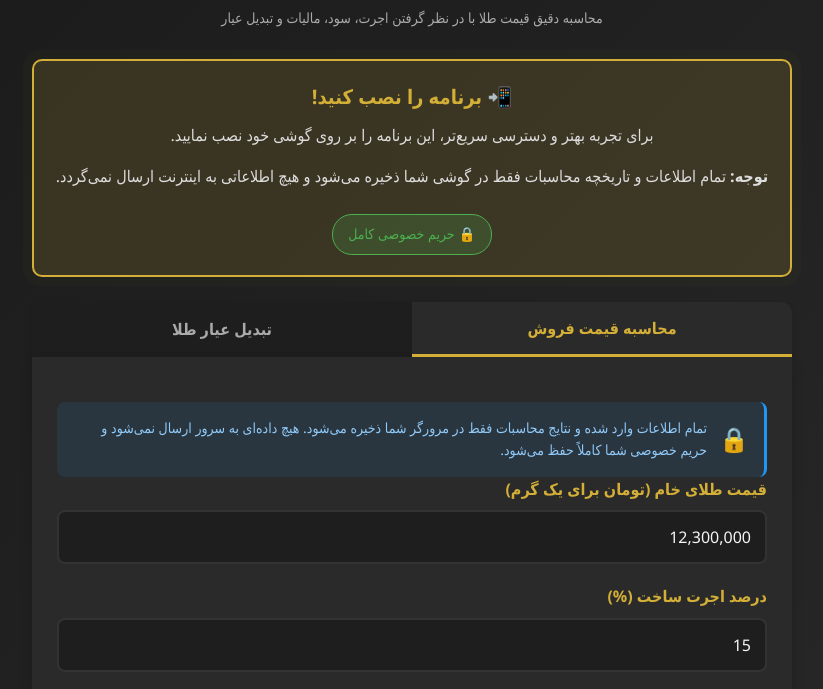
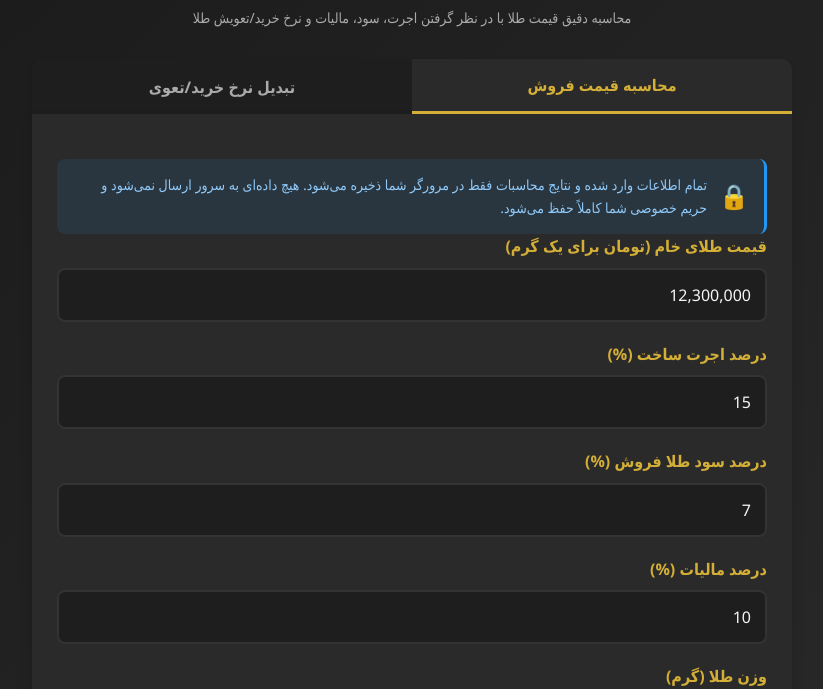
Before and after one commit to bahabahador/GOLD-CALC, a plain HTML site: page index.html in a window 1280 px wide. Shown: the part 88-777 px from the top of the page, without its empty margins (228-1051 px from the left). Drawn offline with Linux system fonts and the light colour scheme.

Commit message:
Update app description and tab labels in index.html

```diff
--- a/index.html
+++ b/index.html
@@ -411,19 +411,12 @@
     <div class="container">
         <header>
             <h1>🧮 ماشین حساب طلا</h1>
-            <p class="app-description">محاسبه دقیق قیمت طلا با در نظر گرفتن اجرت، سود، مالیات و تبدیل عیار</p>
+            <p class="app-description">محاسبه دقیق قیمت طلا با در نظر گرفتن اجرت، سود، مالیات و نرخ خرید/تعویش طلا</p>
         </header>
-
-        <div class="install-notice">
-            <h3>📲 برنامه را نصب کنید!</h3>
-            <p>برای تجربه بهتر و دسترسی سریع‌تر، این برنامه را بر روی گوشی خود نصب نمایید.</p>
-            <p><strong>توجه:</strong> تمام اطلاعات و تاریخچه محاسبات فقط در گوشی شما ذخیره می‌شود و هیچ اطلاعاتی به اینترنت ارسال نمی‌گردد.</p>
-            <div class="privacy-badge">🔒 حریم خصوصی کامل</div>
-        </div>
 
         <div class="tabs">
             <button class="tab-btn active" data-tab="tab1">محاسبه قیمت فروش</button>
-            <button class="tab-btn" data-tab="tab2">تبدیل عیار طلا</button>
+            <button class="tab-btn" data-tab="tab2">تبدیل نرخ خرید/تعوی</button>
         </div>
 
         <!-- تب اول: محاسبه قیمت فروش طلا -->
@@ -526,7 +519,7 @@
             </div>
 
             <div id="results2" class="results">
-                <h3>📊 نتایج تبدیل عیار</h3>
+                <h3>📊 نتایج خرید/تعویض طلا</h3>
                 <div class="result-item">
                     <span class="result-label">قیمت خرید از مشتری (عیار ۷۳۵):</span>
                     <span class="result-value" id="price735">0 تومان</span>
```
